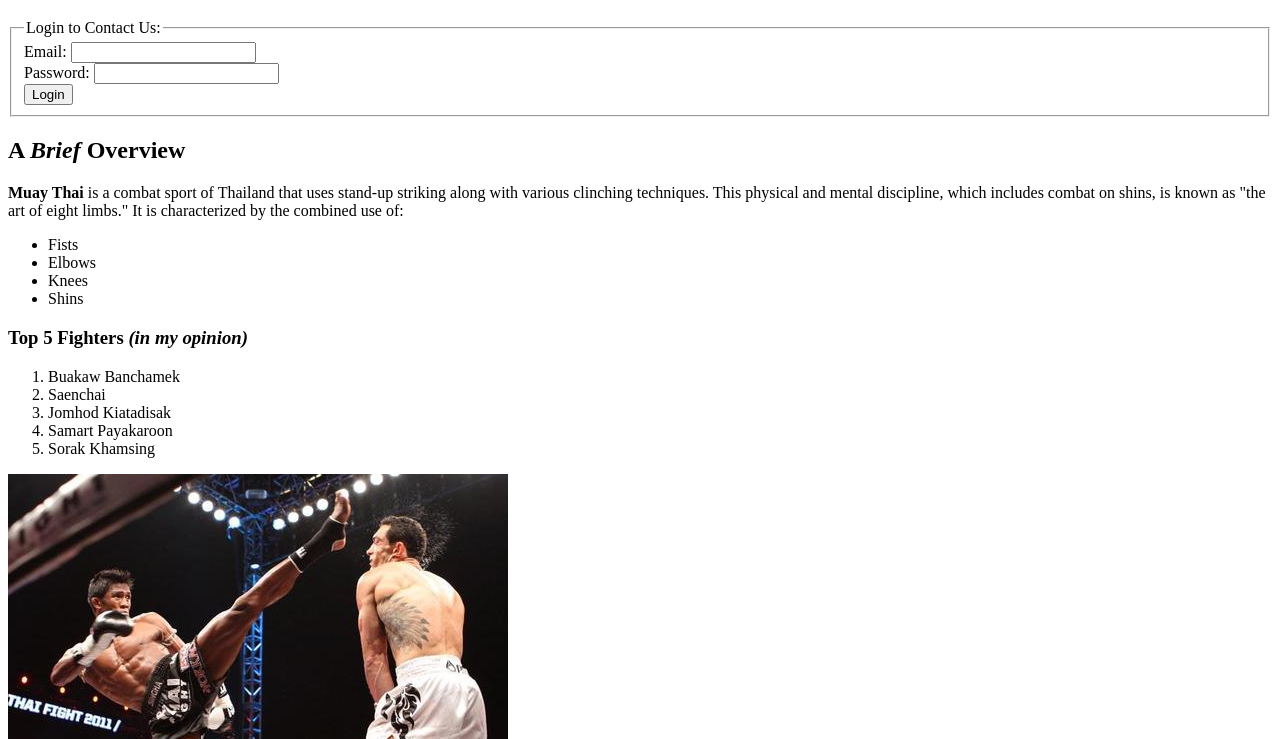
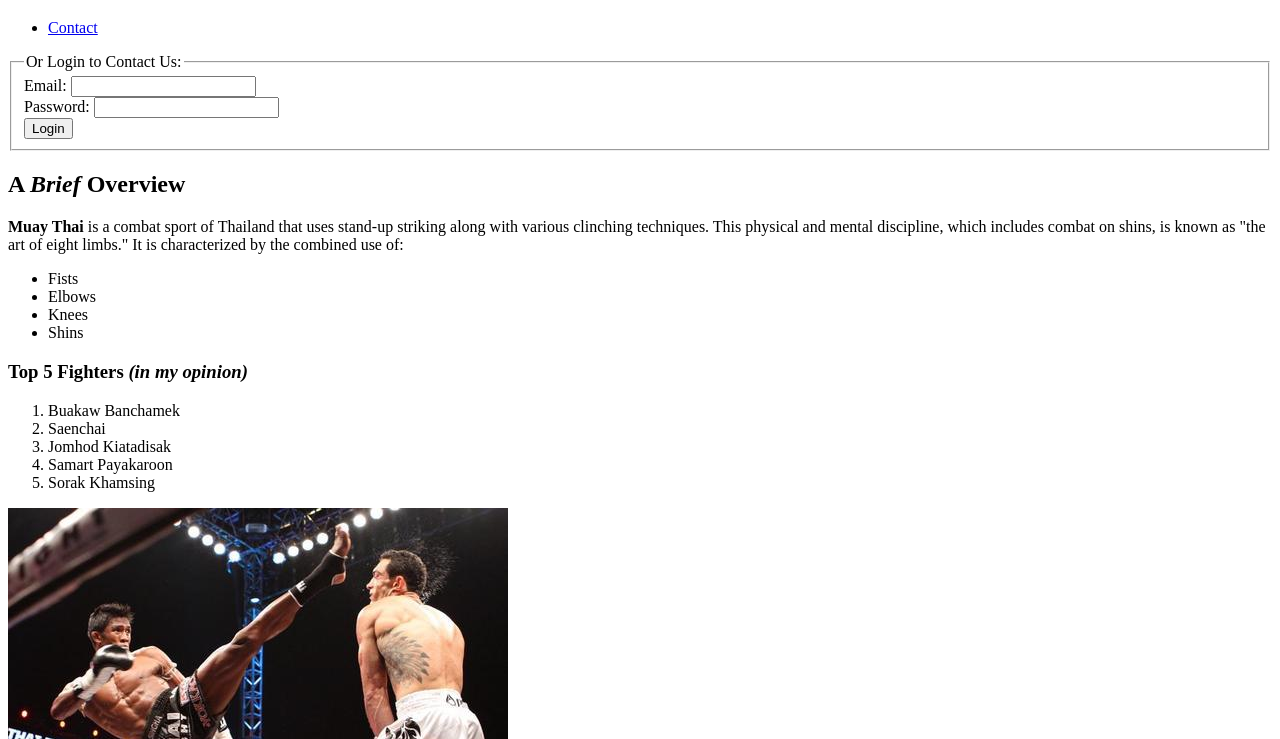
Before and after one commit to nltommy/solo-challenge, a plain HTML site: page index.html in a window 1280 px wide. Shown: the part 61-800 px from the top of the page. Drawn offline with Linux system fonts and the light colour scheme.

Commit message:
add nav and iframe elements

```diff
--- a/index.html
+++ b/index.html
@@ -6,21 +6,16 @@
   </head>
   <body>
     <h1>Muay Thai</h1>
-
-    <!--
-    Work in Progress
     <nav>
       <ul>
-  	    <li><a href="details.html">Styles<a></li>
-  	    <li><a href="images.html">Images<a></li>
+  	    <li><a href="contact.html">Contact<a></li>
   	  </ul>
     </nav>
-    -->
 
     <!-- Login Form -->
 	<form action="contact.html" method="post">
   	  <fieldset>
-        <legend>Login to Contact Us:</legend>
+        <legend>Or Login to Contact Us:</legend>
           <div>
           	<label>Email:</label>
           	<input type="email" name="email">
@@ -104,6 +99,7 @@
     recognize numerous table and list elements as well as tons
     of hyperlink placeholders, image, and paragraph tags.
     -->
+    <iframe src="https://en.wikipedia.org/wiki/Muay_Thai" height="300" width="1200"></iframe>
     <p><a href="https://en.wikipedia.org/wiki/Muay_Thai">Click here</a> to learn more about Muay Thai on Wikipedia.</p>
 
     <p><a href="https://creativecommons.org/licenses/by-sa/2.0/">Thanks<a> to <a href="http://www.sportskeeda.com/">sportskeeda</a> for the incredible <a href="http://static.sportskeeda.com/wp-content/uploads/2014/07/tumblr_mbji71oh3m1rh6s7xo1_500-1404717448.jpg">photo<a> of Buakaw doing what he does best!</p>
```
